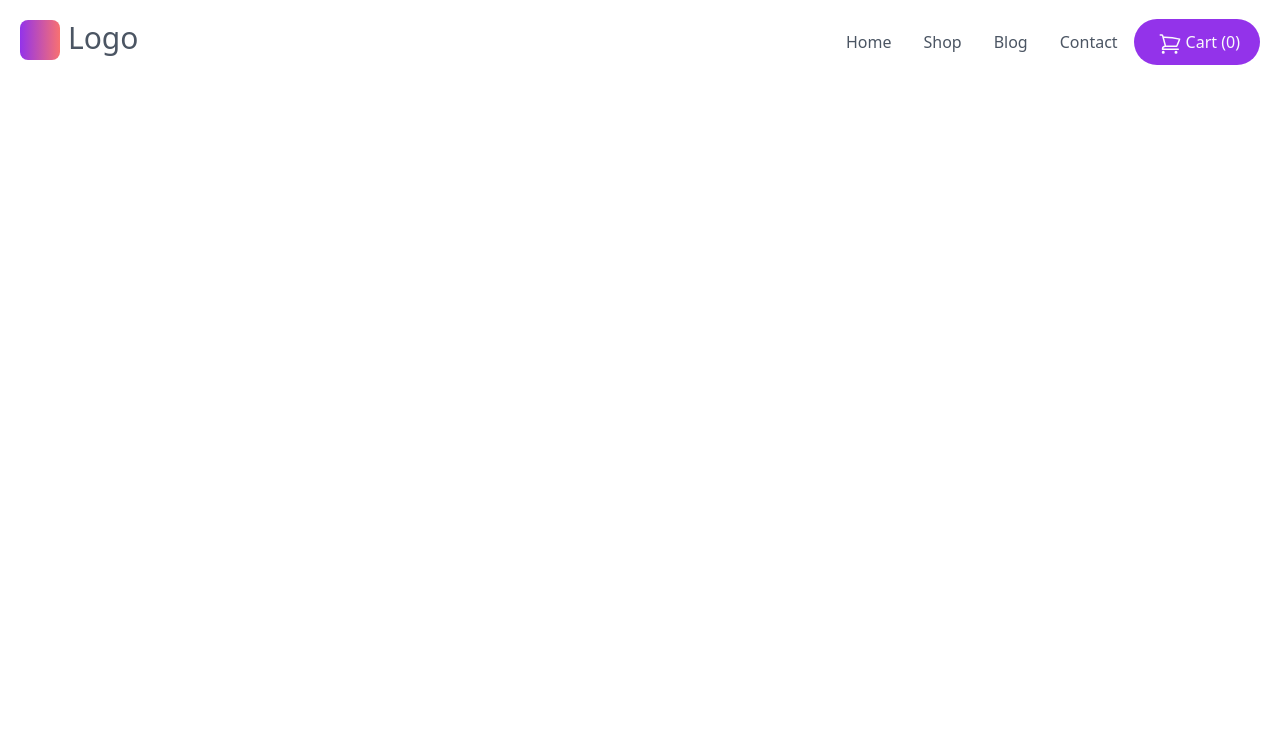
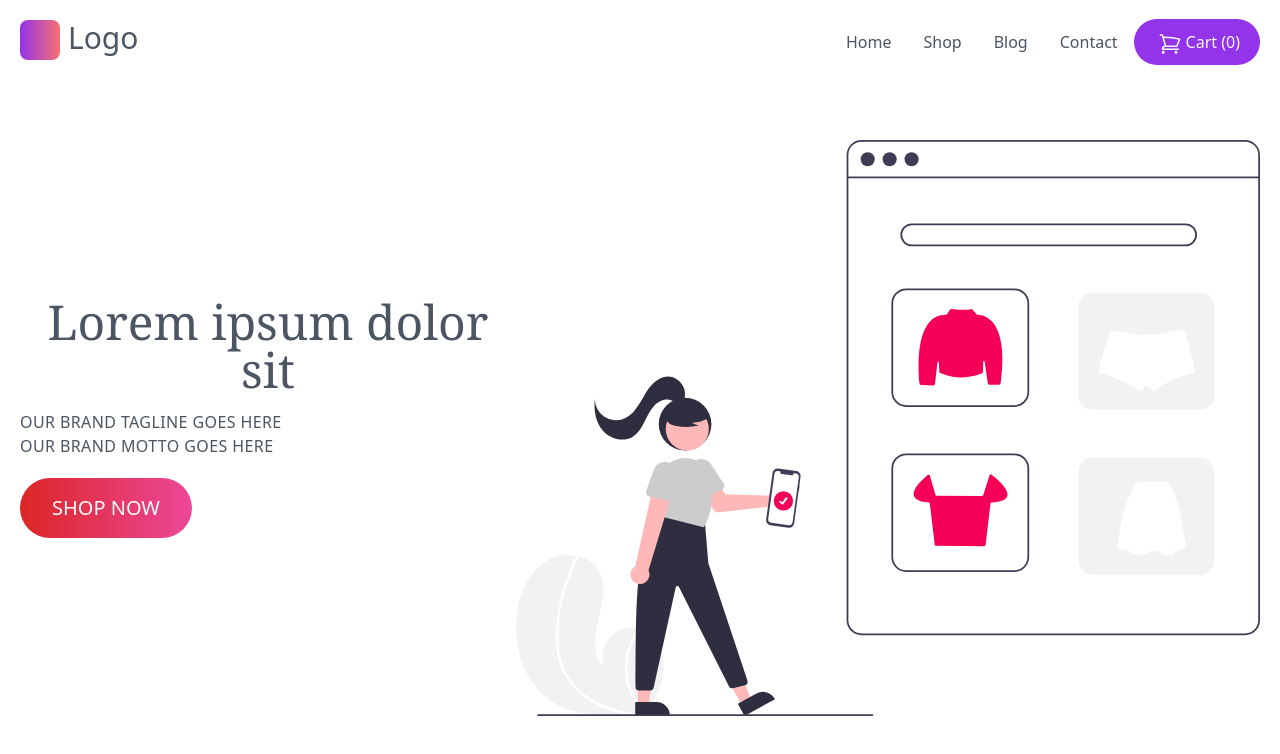
Before and after one commit to thwahatkp/eshop, a React (Create React App) app: page / in a window 1280 px wide. Shown: the top 754 px of the page. Built offline with nearby package versions, Linux system fonts and the light colour scheme.

Commit message:
added section

```diff
--- a/src/App.jsx
+++ b/src/App.jsx
@@ -1,10 +1,13 @@
 import "./App.css";
 import Header from "./components/Header";
+import HeroSection from "./components/HeroSection";
 
 function App() {
   return (
     <div className="container h-8 mx-auto p-5">
       <Header />
+      <HeroSection/>
+
     </div>
   );
 }
--- /dev/null
+++ b/src/components/HeroSection.jsx
@@ -0,0 +1,21 @@
+import React from "react";
+import { Link } from "react-router-dom";
+const HeroSection = () => {
+    return (
+        <>
+            <div className="md:flex md:flex-row mt-20">
+                <div className="md:w-2/5 flex justify-center flex-col items-center">
+                    <h2 className="font-serif text-5xl text-gray-600 mb-4  text-center md:self-start">Lorem ipsum dolor sit</h2>
+                    <p className="uppercase text-gray-600 tracking-wide  text-center md:self-start">Our brand tagline goes here</p>
+                    <p className="uppercase text-gray-600 tracking-wide text-center md:self-start">Our brand motto goes here</p>
+                    <Link className="bg-gradient-to-r from-red-600 to-pink-500 rounded-full py-4 px-8 text-gray-50 uppercase text-xl md:self-start my-5" to="/">Shop Now</Link>
+                </div>
+                <div className="md:w-3/5">
+                    <img src="/images/hero-img.svg" alt="hero img" className="w-full" />
+                </div>
+            </div>
+        </>
+    );
+};
+
+export default HeroSection;
```
